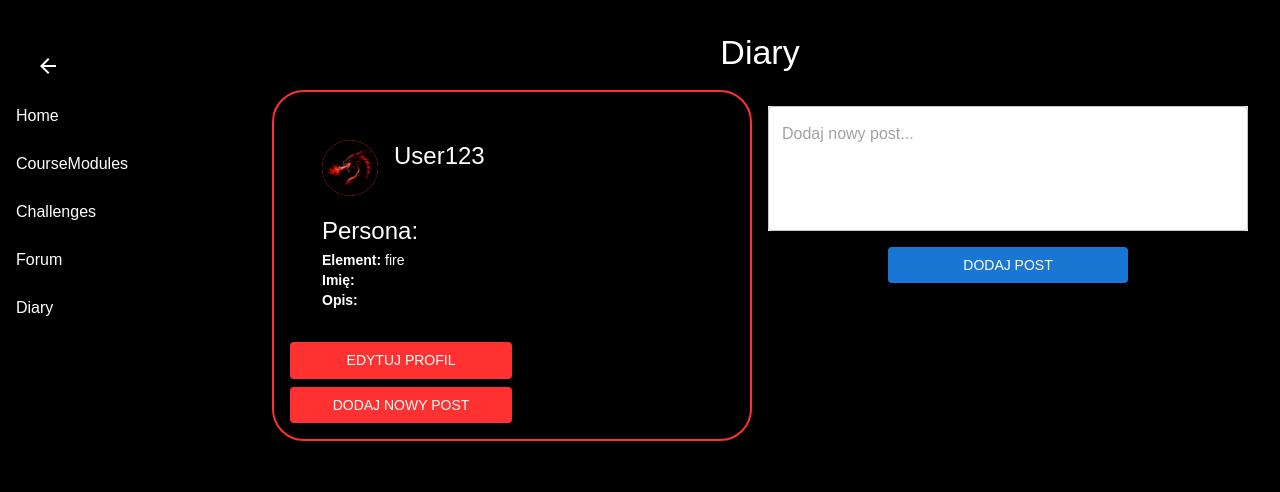
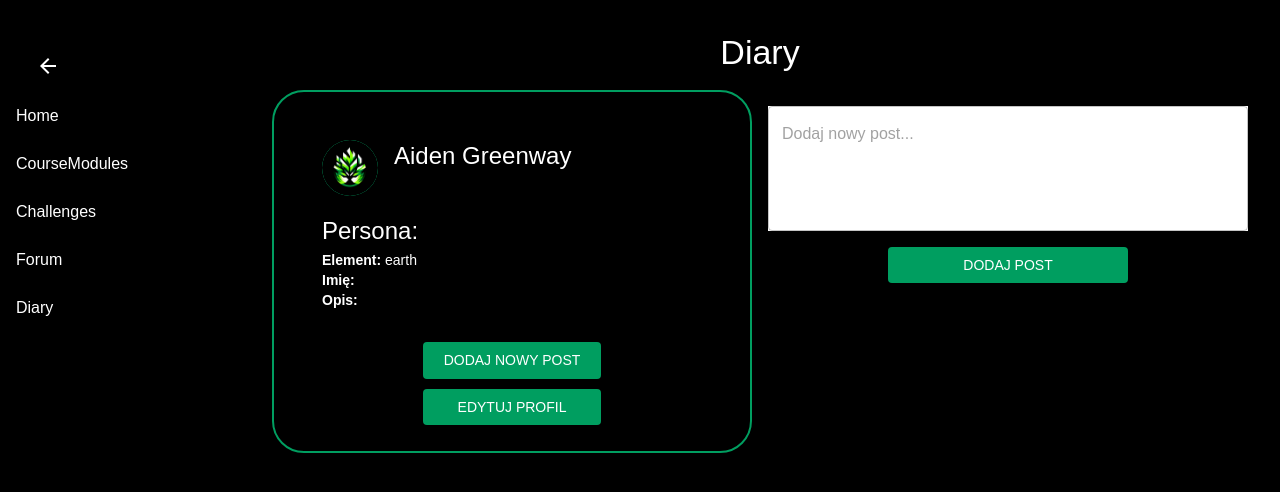
Before and after one commit to AidenGreenway/elementsOfficial, a React (Create React App) app: page /Profile in a window 1280 px wide. Both pictures are taken after a click on the button "DODAJ NOWY POST". Shown: the top 492 px of the page. Built offline with nearby package versions, Linux system fonts and the light colour scheme; a web font is replaced by a local one.

Commit message:
logowanie

```diff
--- a/src/components/Profile.js
+++ b/src/components/Profile.js
@@ -22,6 +22,7 @@ import earthGif1 from "../diaryImages/earth/earth1.jpg";
 import earthGif2 from "../diaryImages/earth/earth2.jpg";
 import earthGif3 from "../diaryImages/earth/earth3.jpg";
 import earthGif4 from "../diaryImages/earth/earth4.jpg";
+import earthGif5 from "../diaryImages/earth/earth5.png";
 import fireGif1 from "../diaryImages/fire/fire1.jpg";
 import fireGif2 from "../diaryImages/fire/fire2.jpg";
 import fireGif3 from "../diaryImages/fire/fire3.jpg";
@@ -30,12 +31,11 @@ import waterGif1 from "../diaryImages/water/water1.jpg";
 import waterGif2 from "../diaryImages/water/water2.jpg";
 import waterGif3 from "../diaryImages/water/water3.jpg";
 import waterGif4 from "../diaryImages/water/water4.jpg";
-
 const ElementImages = {
   fire: [fireGif1, fireGif2, fireGif3, fireGif4],
   water: [waterGif1, waterGif2, waterGif3, waterGif4],
   air: [airGif1, airGif2, airGif3, airGif4],
-  earth: [earthGif1, earthGif2, earthGif3, earthGif4],
+  earth: [earthGif1, earthGif2, earthGif3, earthGif4, earthGif5],
 };
 
 const ElementColors = {
@@ -46,13 +46,13 @@ const ElementColors = {
 };
 
 const Profile = () => {
-  const [element, setElement] = useState("fire");
+  const [element, setElement] = useState("earth");
   const [name, setName] = useState("");
   const [selectedColor, setSelectedColor] = useState(ElementColors[element][0]);
   const [selectedAvatarColor, setSelectedAvatarColor] = useState(ElementColors[element][0]);
   const [selectedAvatarIndex, setSelectedAvatarIndex] = useState(0);
   const [description, setDescription] = useState("");
-  const [username, setUsername] = useState("User123");
+  const [username, setUsername] = useState("Aiden Greenway");
   const [posts, setPosts] = useState([]);
   const [newPost, setNewPost] = useState("");
   const [activeSection, setActiveSection] = useState("tablica"); // "tablica", "edycja", "nowyPost"
@@ -241,7 +241,12 @@ const Profile = () => {
             <Button
               variant="contained"
               onClick={handleSubmit}
-              style={{ backgroundColor: selectedColor, marginTop: 2, width: "50%" }}
+              style={{
+                backgroundColor: selectedColor,
+                marginTop: 2,
+                width: "15%",
+                margin: "20px auto",
+              }}
             >
               Zapisz
             </Button>
@@ -259,7 +264,11 @@ const Profile = () => {
               onChange={handleNewPostChange}
               sx={{ bgcolor: "white", color: "black", my: 2 }}
             />
-            <Button variant="contained" onClick={handleAddPost} sx={{ mb: 2, width: "50%" }}>
+            <Button
+              variant="contained"
+              onClick={handleAddPost}
+              sx={{ mb: 2, width: "50%", margin: "0 auto", backgroundColor: selectedColor }}
+            >
               Dodaj Post
             </Button>
           </Box>
@@ -331,17 +340,17 @@ const Profile = () => {
             <Stack direction="column" spacing={1}>
               <Button
                 variant="contained"
-                onClick={() => toggleActiveSection("edycja")}
-                style={{ backgroundColor: selectedColor, width: "50%" }}
+                onClick={() => toggleActiveSection("nowyPost")}
+                style={{ backgroundColor: selectedColor, width: "40%", margin: "0 auto" }}
               >
-                Edytuj Profil
+                Dodaj Nowy Post
               </Button>
               <Button
                 variant="contained"
-                onClick={() => toggleActiveSection("nowyPost")}
-                style={{ backgroundColor: selectedColor, width: "50%" }}
+                onClick={() => toggleActiveSection("edycja")}
+                style={{ backgroundColor: selectedColor, width: "40%", margin: "10px auto" }}
               >
-                Dodaj Nowy Post
+                Edytuj Profil
               </Button>
             </Stack>
           </Box>
--- a/src/elements/Air.js
+++ b/src/elements/Air.js
@@ -12,6 +12,7 @@ import {
 import { useEffect } from "react";
 import { useLocation } from "react-router-dom";
 
+import airGif from "../images/airgif.gif";
 const Air = () => {
   const location = useLocation();
 
@@ -31,6 +32,9 @@ const Air = () => {
         <AccordionSummary expandIcon={<ExpandMoreIcon />} aria-controls="panel1a-content">
           <Typography variant="h4" sx={{ marginBottom: "12px", color: "white", align: "left" }}>
             Air
+          </Typography>
+          <Typography variant="h4" sx={{ marginLeft: "-360px", color: "white", align: "left" }}>
+            <img src={airGif} width="10%" />
           </Typography>
         </AccordionSummary>
         <AccordionDetails>
--- a/src/elements/Earth.js
+++ b/src/elements/Earth.js
@@ -11,6 +11,8 @@ import {
 } from "@mui/material";
 import { useEffect } from "react";
 import { useLocation } from "react-router-dom";
+
+import earthGif from "../images/earthgif.gif";
 
 const Earth = () => {
   const location = useLocation();
@@ -32,6 +34,7 @@ const Earth = () => {
           <Typography variant="h4" sx={{ marginBottom: "12px", color: "#00ff7f" }} align="left">
             Earth
           </Typography>
+          <img src={earthGif} width="10%" />
         </AccordionSummary>
         <AccordionDetails>
           <Typography
--- a/src/elements/Fire.js
+++ b/src/elements/Fire.js
@@ -11,6 +11,8 @@ import {
 } from "@mui/material";
 import { useEffect } from "react";
 import { useLocation } from "react-router-dom";
+
+import fireGif from "../images/firegif.gif";
 
 const Fire = () => {
   const location = useLocation();
@@ -28,14 +30,27 @@ const Fire = () => {
   return (
     <Box sx={{ backgroundColor: "black", padding: "20px", borderRadius: "8px" }}>
       <Accordion sx={{ backgroundColor: "transparent" }} id="panel1a-header" defaultExpanded>
-        <AccordionSummary expandIcon={<ExpandMoreIcon />} aria-controls="panel1a-content">
+        <AccordionSummary
+          expandIcon={<ExpandMoreIcon />}
+          aria-controls="panel1a-content"
+          sx={{
+            display: "flex",
+            alignItems: "center", // Wyśrodkowanie tekstu i obrazka w pionie
+          }}
+        >
           <Typography variant="h4" sx={{ marginBottom: "12px", color: "yellow" }}>
             Fire
           </Typography>
+          <Typography
+            variant="h4"
+            sx={{ marginTop: "-70px", marginLeft: "-145px", color: "yellow" }}
+          >
+            <img src={fireGif} width="30%" />
+          </Typography>
         </AccordionSummary>
         <AccordionDetails>
-          <Typography sx={{ marginBottom: "20px", color: "orange", fontSize: "16px" }} align="left">
-            Fire is the most charismatic, most dengerous and "cool" type of persona. An individual
+          <Typography sx={{ marginBottom: "0px", color: "orange", fontSize: "16px" }} align="left">
+            Fire is the most charismatic, most dangerous and "cool" type of persona. An individual
             associated with the element of fire is a person who exudes intensity and fervor. Their
             life is driven by unstoppable energy and passion, which is hard to miss. This person
             engages in everything they do with tremendous enthusiasm and commitment. They possess an
--- a/src/elements/Water.js
+++ b/src/elements/Water.js
@@ -12,6 +12,7 @@ import {
 import { useEffect } from "react";
 import { useLocation } from "react-router-dom";
 
+import waterGif from "../images/watergif.gif";
 const Water = () => {
   const location = useLocation();
 
@@ -32,6 +33,7 @@ const Water = () => {
           <Typography variant="h4" sx={{ marginBottom: "12px", color: "#82eefd" }}>
             Water
           </Typography>
+          <img src={waterGif} width="6%" />
         </AccordionSummary>
         <AccordionDetails>
           <Typography
```
Also changed, not shown: src/YourContextFile/YourContextProvider.js (+4 -4 lines), src/components/Banner.js (+4 -4 lines), src/diaryImages/earth/earth5.png (added).
